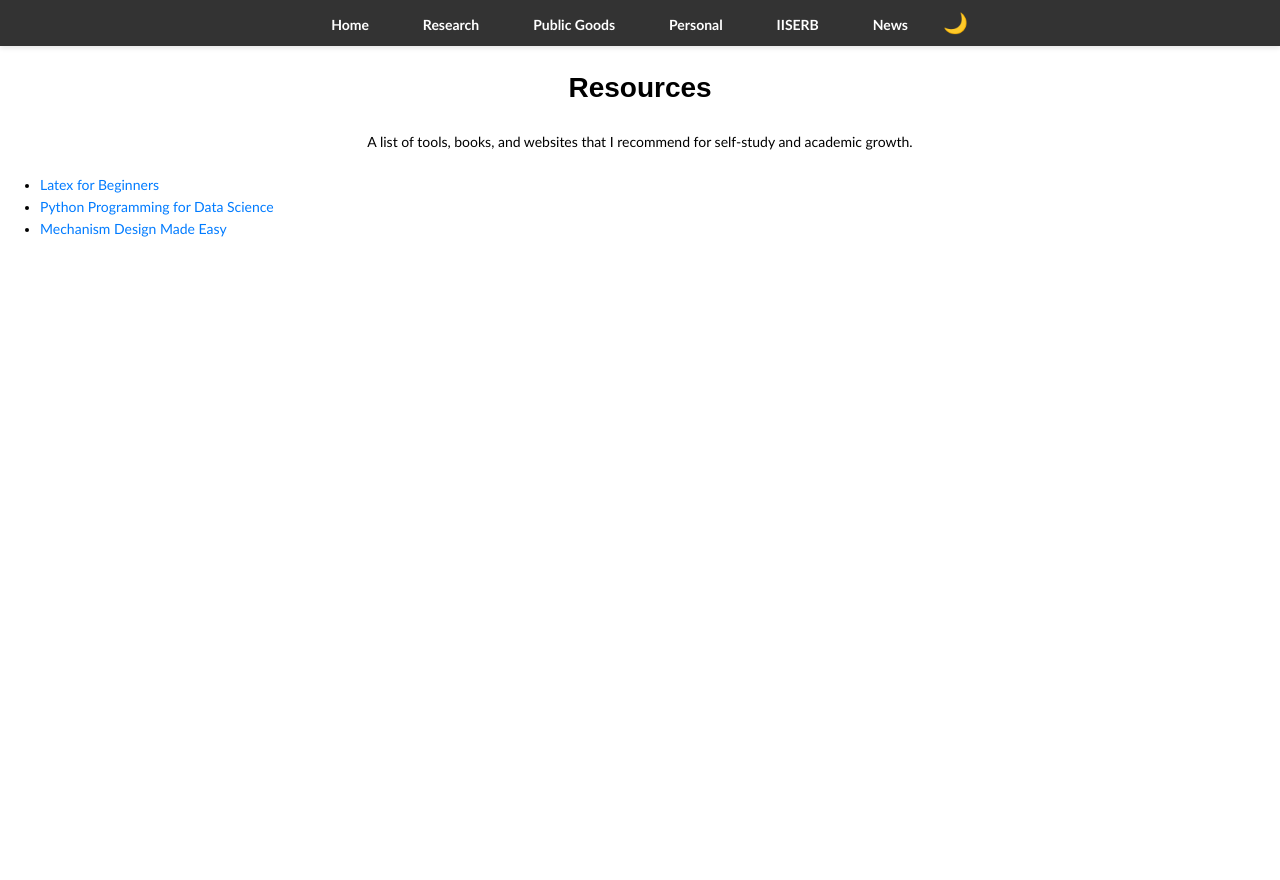
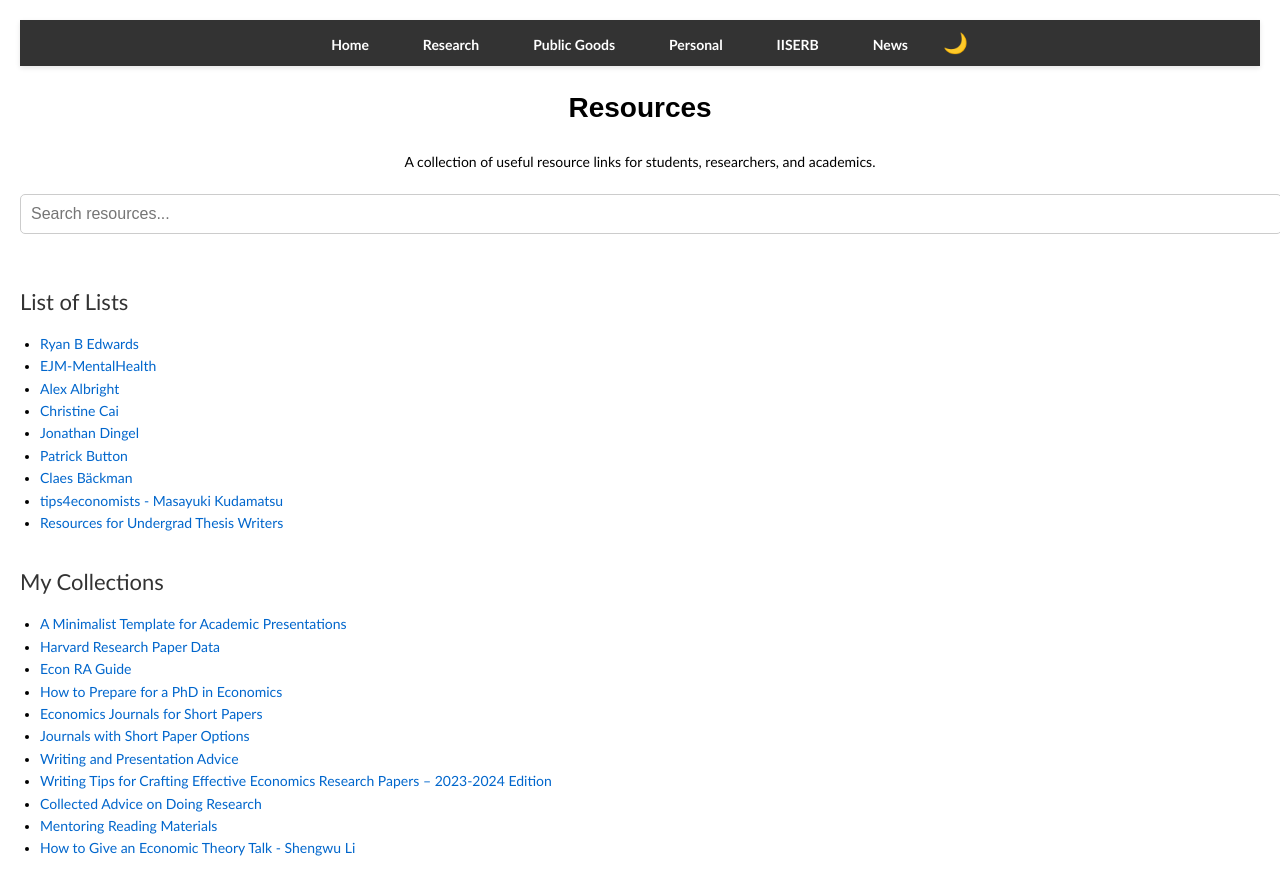
Before and after one commit to om-pathak/om-pathak.github.io, a plain HTML site: page resources.html in a window 1280 px wide. Before the commit the page ends 800 px from the top, so only its background shows below. Drawn offline with Linux system fonts and the light colour scheme.

Commit message:
resources

```diff
--- a/resources.html
+++ b/resources.html
@@ -9,15 +9,94 @@
   <div id="navbar"></div>
   <div class="content">
     <h1>Resources</h1>
-    <p>
-      A list of tools, books, and websites that I recommend for self-study and academic growth.
-    </p>
-    <ul>
-      <li><a href="https://example-resource1.com" target="_blank">Latex for Beginners</a></li>
-      <li><a href="https://example-resource2.com" target="_blank">Python Programming for Data Science</a></li>
-      <li><a href="https://example-resource3.com" target="_blank">Mechanism Design Made Easy</a></li>
-    </ul>
+    <p>A collection of useful resource links for students, researchers, and academics.</p>
+
+    <!-- Search Functionality -->
+    <input
+      type="text"
+      id="searchBar"
+      placeholder="Search resources..."
+      style="width: 100%; padding: 10px; margin-bottom: 20px; font-size: 16px; border: 1px solid #ccc; border-radius: 5px;"
+      onkeyup="filterResources()"
+    />
+    <p id="noResultsMessage" style="display: none; color: red; font-weight: bold; text-align: center;">No matching resources found.</p>
+
+    <!-- List of Lists Section -->
+    <section id="list-of-lists">
+      <h2>List of Lists</h2>
+      <ul class="resource-list">
+        <li><a href="https://www.ryanbedwards.com/resources" target="_blank">Ryan B Edwards</a></li>
+        <li><a href="https://sites.google.com/view/ejm-mentalhealth/references-and-links" target="_blank">EJM-MentalHealth</a></li>
+        <li><a href="https://thelittledataset.com/my-resources/" target="_blank">Alex Albright</a></li>
+        <li><a href="https://christinecai.github.io/items/PublicGoods.html" target="_blank">Christine Cai</a></li>
+        <li><a href="http://www.jdingel.com/teaching/advice.html" target="_blank">Jonathan Dingel</a></li>
+        <li><a href="https://www.patrickbutton.com/resources" target="_blank">Patrick Button</a></li>
+        <li><a href="https://sites.google.com/view/claesbackman/tips-for-phd-students" target="_blank">Claes Bäckman</a></li>
+        <li><a href="https://sites.google.com/site/mkudamatsu/tips4economists" target="_blank">tips4economists - Masayuki Kudamatsu</a></li>
+        <li><a href="https://thelittledataset.com/undergrad-thesis-resources/" target="_blank">Resources for Undergrad Thesis Writers</a></li>
+      </ul>
+    </section>
+
+    <!-- My Collections Section -->
+    <section id="my-collections">
+      <h2>My Collections</h2>
+      <ul class="resource-list">
+        <li><a href="https://open.substack.com/pub/pmichaillat/p/a-minimalist-template-for-academic?utm_campaign=post&utm_medium=web" target="_blank">A Minimalist Template for Academic Presentations</a></li>
+        <li><a href="https://dataverse.harvard.edu/dataverse/harvard" target="_blank">Harvard Research Paper Data</a></li>
+        <li><a href="https://raguide.github.io/" target="_blank">Econ RA Guide</a></li>
+        <li><a href="https://economics.ucsd.edu/undergraduate-program/resources/how-to-prepare-for-a-phd-in-econ/first-steps/how-to-prepare.html" target="_blank">How to Prepare for a PhD in Economics</a></li>
+        <li><a href="https://github.com/Dweepobotee/Econ-Resources" target="_blank">Economics Journals for Short Papers</a></li>
+        <li><a href="https://docs.google.com/spreadsheets/d/19eOOIIIRitfCOcsFbGHQseiVSg35sNyxATCIcE-G5h0/edit?gid=0#gid=0" target="_blank">Journals with Short Paper Options</a></li>
+        <li><a href="https://sites.google.com/site/amandayagan/writingadvice?authuser=0" target="_blank">Writing and Presentation Advice</a></li>
+        <li><a href="https://www.iza.org/publications/dp/16276/writing-tips-for-crafting-effective-economics-research-papers-2023-2024-edition" target="_blank">Writing Tips for Crafting Effective Economics Research Papers – 2023-2024 Edition</a></li>
+        <li><a href="https://blogs.ubc.ca/khead/research/research-advice" target="_blank">Collected Advice on Doing Research</a></li>
+        <li><a href="https://www.aeaweb.org/about-aea/committees/cswep/mentoring/reading" target="_blank">Mentoring Reading Materials</a></li>
+        <li><a href="https://drive.google.com/file/d/1SHiJs6Uz1wDBOSMRb8rPvu4UkqfJUjSF/view" target="_blank">How to Give an Economic Theory Talk - Shengwu Li</a></li>
+      </ul>
+    </section>
   </div>
+
+  <script>
+    // Search function to filter resource links and highlight matches
+    function filterResources() {
+      const searchValue = document.getElementById("searchBar").value.toLowerCase();
+      const resourceLists = document.querySelectorAll(".resource-list");
+      const noResultsMessage = document.getElementById("noResultsMessage");
+      let hasResults = false;
+
+      resourceLists.forEach(list => {
+        const items = list.querySelectorAll("li");
+        items.forEach(item => {
+          const link = item.querySelector("a");
+          const text = link.textContent.toLowerCase();
+
+          // Clear previous highlighting
+          const originalText = link.textContent;
+          link.innerHTML = originalText;
+
+          if (text.includes(searchValue)) {
+            item.style.display = ""; // Show the item
+            hasResults = true;
+
+            // Highlight the matching text
+            const regex = new RegExp(`(${searchValue})`, "gi");
+            link.innerHTML = originalText.replace(regex, `<span style="background-color: yellow;">$1</span>`);
+          } else {
+            item.style.display = "none"; // Hide the item
+          }
+        });
+      });
+
+      // Show "No results" message if no matches found
+      if (!hasResults) {
+        noResultsMessage.style.display = "block";
+      } else {
+        noResultsMessage.style.display = "none";
+      }
+    }
+  </script>
+
+
 <!-- Add JavaScript to dynamically load the navbar -->
 <script>
   // Fetch the navbar HTML and insert it into the page
@@ -71,6 +150,28 @@
     }
   });
 </script>
+<style>
+  body {
+    font-family: Arial, sans-serif;
+    margin: 20px;
+  }
+  h2 {
+    color: #333;
+    margin-top: 30px;
+  }
+  ul {
+    list-style-type: disc;
+    padding-left: 20px;
+  }
+  a {
+    text-decoration: none;
+    color: #0066cc;
+    transition: color 0.3s;
+  }
+  a:hover {
+    color: #ff6600;
+  }
+</style>
 
 </body>
 </html>
```
Also changed, not shown: personal.html (+39 -0 lines).
